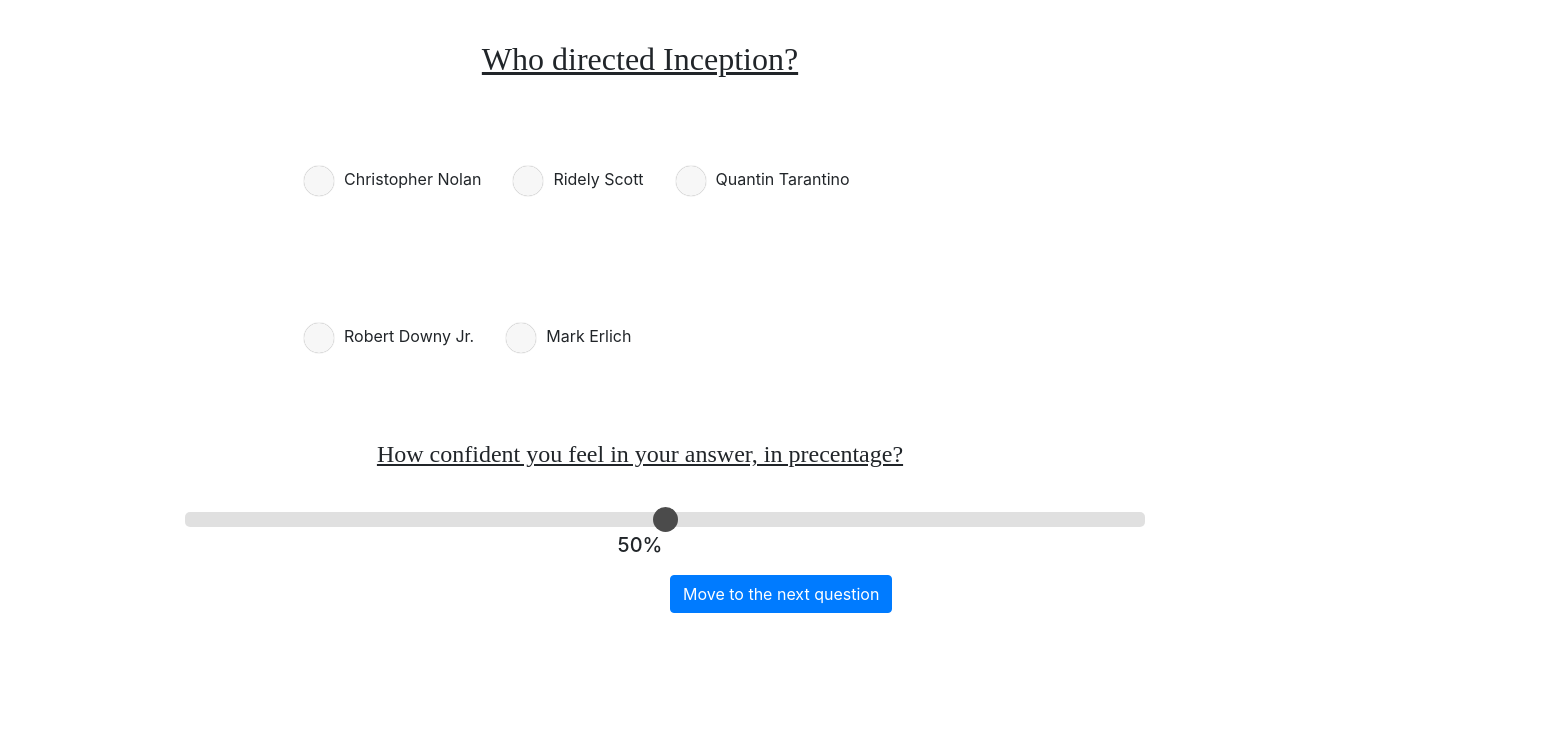
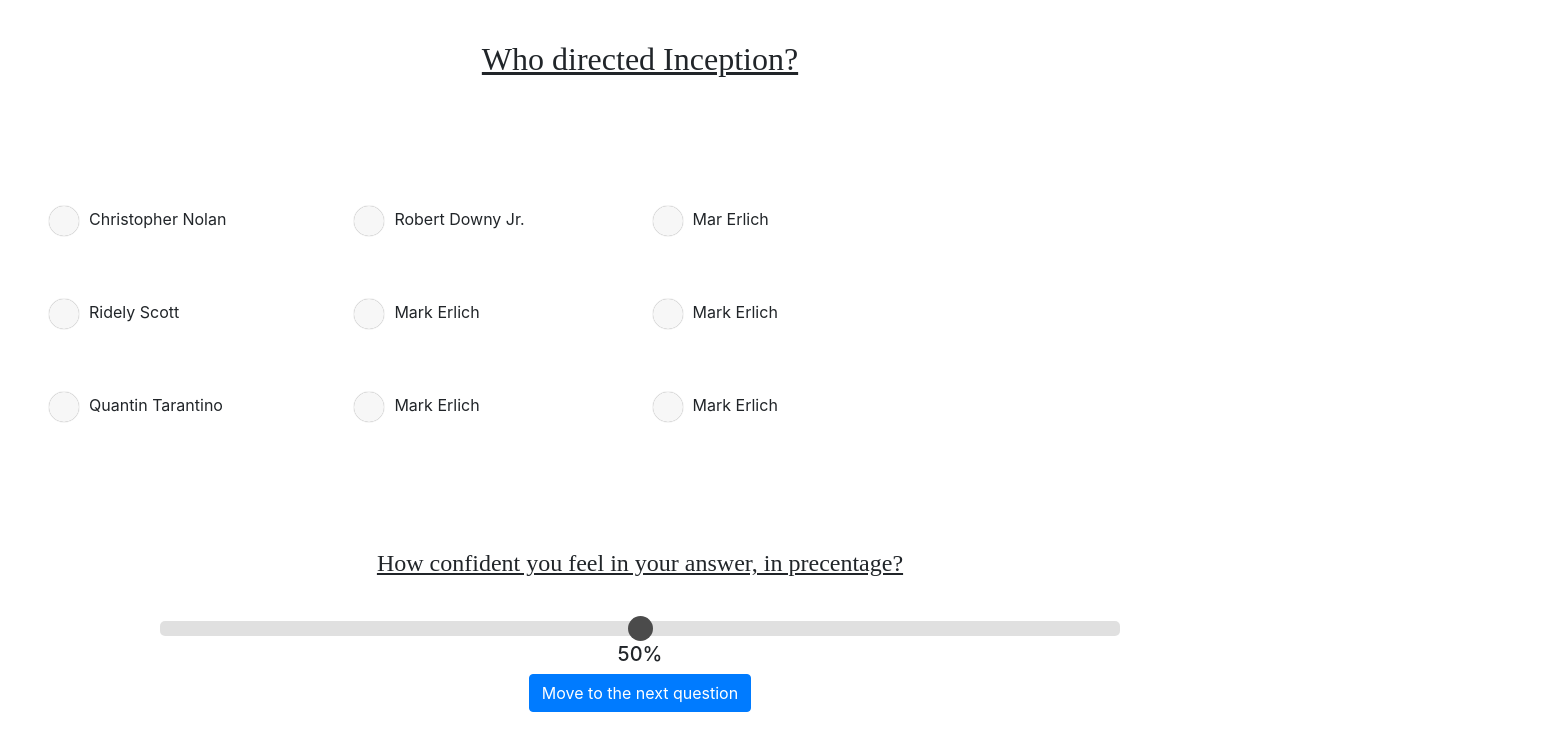
Before and after one commit to TechnionYearlyProject/Cognitivity, an Angular app in the folder code/client/: page /dashboard in a window 1280 px wide. Shown: the top 750 px of the page, 1562 px wide, since content can reach past the window. Built offline with nearby package versions, Linux system fonts and the light colour scheme.

Commit message:
design additions to the multiple choice questions

```diff
--- a/code/client/src/app/components/multiple-question/multiple-question.component.css
+++ b/code/client/src/app/components/multiple-question/multiple-question.component.css
@@ -1,7 +1,7 @@
 div.columns       { width: 900px; }
 
 .centered {
-    margin: 0 auto;
+
     text-align: left;
     width: 800px;
 }
@@ -72,7 +72,7 @@
     opacity: 0.7;
     -webkit-transition: .2s;
     transition: opacity .2s;
-    margin: 0px 185px;
+    display: inline-block;
 }
 
 .slider::-webkit-slider-thumb {
--- a/code/client/src/app/components/multiple-question/multiple-question.component.html
+++ b/code/client/src/app/components/multiple-question/multiple-question.component.html
@@ -1,41 +1,45 @@
 
    <h2><i class="fa fa-database" style="text-align: center"></i>{{question.text }}</h2>
       <div *ngIf = "isVertical()" class="centered" style="margin:3em">
-        <div  *ngFor="let answer of question.answers">
+        <div  *ngFor="let answer of question.answers; let i = index;">
               <div class="styled-input-container">
                   <div class="styled-input-single">
-                    <input  class="onoffswitch-checkbox" id="check-box-{{answer.answer}}" [checked] = "answer.isMarked" name="isMarked" type="checkbox" (change)="markAnswer(answer.answer)" style="margin:0.5em">
-                    <label for="check-box-{{answer.answer}}">{{ answer.answer }}</label>
+                    <input  class="onoffswitch-checkbox" id="check-box-{{answer.answer}}{{i}}" [checked] = "answer.isMarked" name="isMarked" type="checkbox" (change)="markAnswer(i)" style="margin:0.5em">
+                    <label for="check-box-{{answer.answer}}{{i}}">{{ answer.answer }}</label>
                   </div>
               </div>
         </div>
       </div>
       <div *ngIf = "isHorizontal()" class="row" style="margin: 10px;">
-          <div  *ngFor="let answer of question.answers" class="column" style="margin:3em">
+          <div  *ngFor="let answer of question.answers; let i = index;" class="column" style="margin:3em">
                 <div class="styled-input-container">
                     <div class="styled-input-single">
-                        <input  class="onoffswitch-checkbox" id="check-box-{{answer.answer}}" [checked] = "answer.isMarked" name="isMarked" type="checkbox" (change)="markAnswer(answer.answer)" style="margin:0.5em">
-                        <label for="check-box-{{answer.answer}}">{{ answer.answer }}</label>
+                        <input  class="onoffswitch-checkbox" id="check-box-{{answer.answer}}{{i}}" [checked] = "answer.isMarked" name="isMarked" type="checkbox" (change)="markAnswer(i)" style="margin:0.5em">
+                        <label for="check-box-{{answer.answer}}{{i}}">{{ answer.answer }}</label>
                     </div>
                 </div>
           </div>
       </div>
-      <div *ngIf = "isMatrix()" class="centered">
-         <div *ngFor="let currRow of matrixAnswers"  style="margin:3em" class="row">
-            <div  *ngFor = " let currAns of currRow" style="margin: 1em;">
+        <div style="text-align: center;">
+            <div *ngIf = "isMatrix()"  class="row" style="text-align: center;">
+                <div *ngFor="let currRow of matrixAnswers; let i = index"  style="margin:3em" class="column">
+                    <div  *ngFor = " let currAns of currRow; let j = index" style="margin: 1em;" >
 
                         <div class="styled-input-container">
                                 <div class="styled-input-single">
-                            <input  class="onoffswitch-checkbox" id="check-box-{{currAns.answer}}" [checked] = "isMarkedInMatrix(currAns.answer)" name="isMarked" type="checkbox" (change)="markAnswer(currAns.answer)" style="margin:3em">
-                            <label for="check-box-{{currAns.answer}}">{{ currAns.answer }}</label>
+                                    <input  class="onoffswitch-checkbox" id="check-box-{{currAns.answer}}{{i}}{{j}}" [checked] = "isMarkedInMatrix(i,j)" name="isMarked" type="checkbox" (change)="markAnswerInMatrix(i,j)" style="margin:3em">
+                                    <label for="check-box-{{currAns.answer}}{{i}}{{j}}">{{ currAns.answer }}</label>
+                                </div>
                         </div>
                     </div>
                 </div>
             </div>
        </div>
       <h4>How confident you feel in your answer, in precentage?</h4>
+      <div style="text-align: center;">
             <div id="slidecontainer">
-          <input type="range" min="0" max="100" value="50" class="slider" id="myRange" [(ngModel)] = "range_value">
+                <input type="range" min="0" max="100" value="50" class="slider centered" id="myRange" [(ngModel)] = "range_value">
             </div>
             <h6 style="text-align: center;font-size:20px;" >{{ range_value }}%</h6>
-      <input type="button" class="btn btn-primary" value="Move to the next question" style="margin:10px 670px;" (click)="onSubmit($event)">
+            <input type="button" class="btn btn-primary" value="Move to the next question"  (click)="onSubmit($event)">
+       </div>
--- a/code/client/src/app/components/multiple-question/multiple-question.component.ts
+++ b/code/client/src/app/components/multiple-question/multiple-question.component.ts
@@ -17,13 +17,12 @@
     this.question =
     {
       text:'Who directed Inception?',
-      answers:[{answer:'Christopher Nolan', isMarked:false}, {answer:'Ridely Scott', isMarked:false}, {answer:'Quantin Tarantino',isMarked:false}, {answer:'Robert Downy Jr.', isMarked:false}, {answer:'Mark Erlich', isMarked:false}],
+      answers:[{answer:'Christopher Nolan', isMarked:false}, {answer:'Ridely Scott', isMarked:false}, {answer:'Quantin Tarantino',isMarked:false}, {answer:'Robert Downy Jr.', isMarked:false}, {answer:'Mark Erlich', isMarked:false}, {answer:'Mark Erlich', isMarked:false}, {answer:'Mar Erlich', isMarked:false}, {answer:'Mark Erlich', isMarked:false}, {answer:'Mark Erlich', isMarked:false}],
       correctAnswer:1,
       typeMultipleQuestion: TypeMultipleQuestion.Matrix
     };
     this.answerOrganization = this.question.typeMultipleQuestion;
     if(this.answerOrganization == TypeMultipleQuestion.Matrix){
-      console.log('hereeee');
       this.constructMatrix();
     }
    }
@@ -31,9 +30,22 @@
   ngOnInit() {
   }
 
-  markAnswer(answerText:string){
+  markAnswerInMatrix(row: number, col: number){
     for(let i = 0; i < this.question.answers.length; i++){
-      if(this.question.answers[i].answer == answerText){
+      if(i == row * this.matrixAnswers[0].length + col){
+        this.question.answers[i].isMarked = true;
+        this.markedAnswer = i;
+
+      }else{
+        this.question.answers[i].isMarked = false;
+      }
+    }
+
+  }
+
+  markAnswer(ansIndex: number){
+    for(let i = 0; i < this.question.answers.length; i++){
+      if(i == ansIndex){
         this.question.answers[i].isMarked = true;
         this.markedAnswer = i;
 
@@ -87,11 +99,7 @@
     returning the value of the answer when the form of the answers is matrix.
     it's only necessary when the formation of the answers is matrix, due to the construction of the matrix, in all other forms the direct access to the field isMarked is enough
   */
-  isMarkedInMatrix(answer: string): boolean{
-    for(let i = 0; i < this.question.answers.length; i++){
-      if(this.question.answers[i].answer == answer){
-        return this.question.answers[i].isMarked;
-      }
-    }
+  isMarkedInMatrix(row: number, col: number): boolean{
+        return this.question.answers[row * this.matrixAnswers[0].length + col].isMarked;
   }
 }
```
Lines whose indentation alone changed are shown as unchanged.
